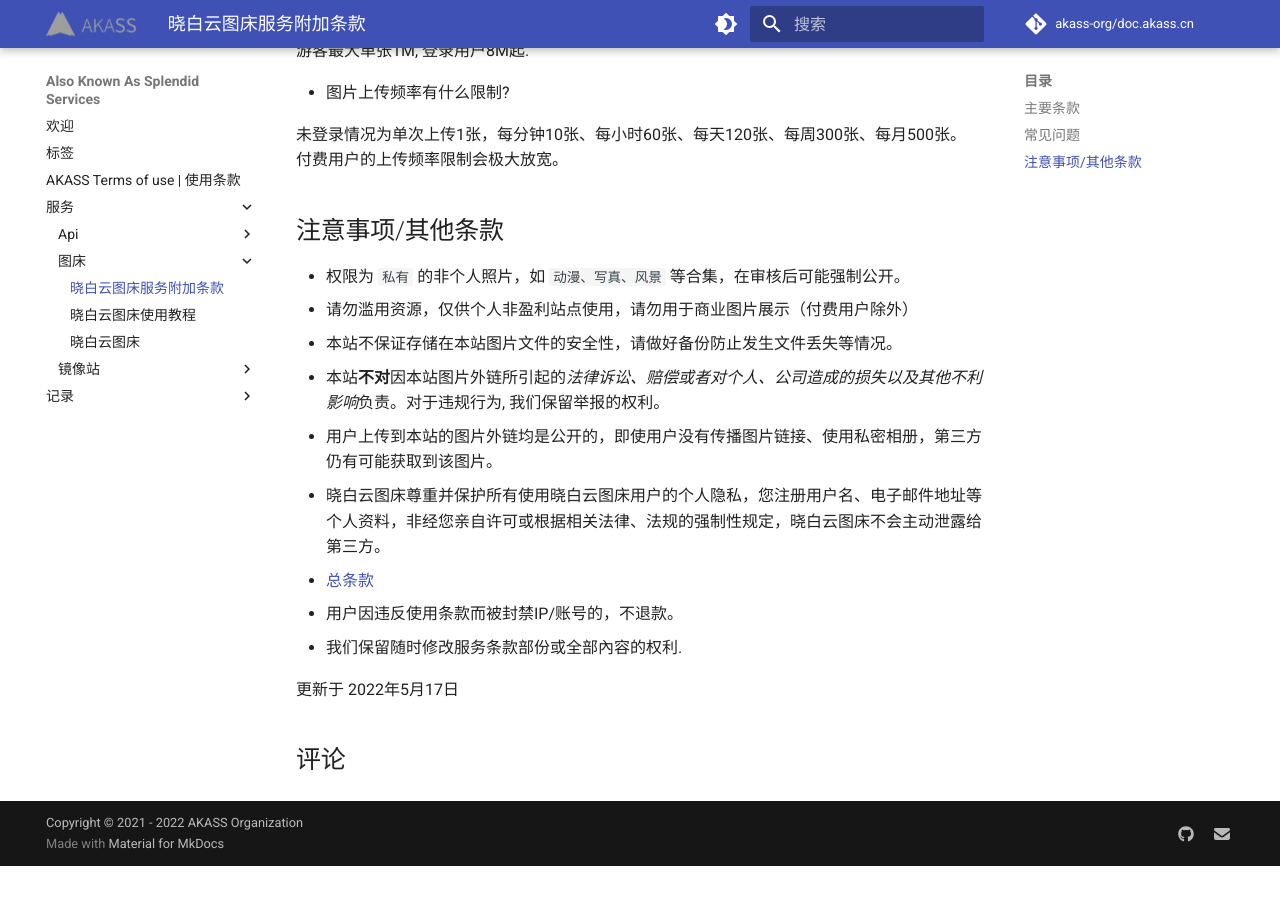
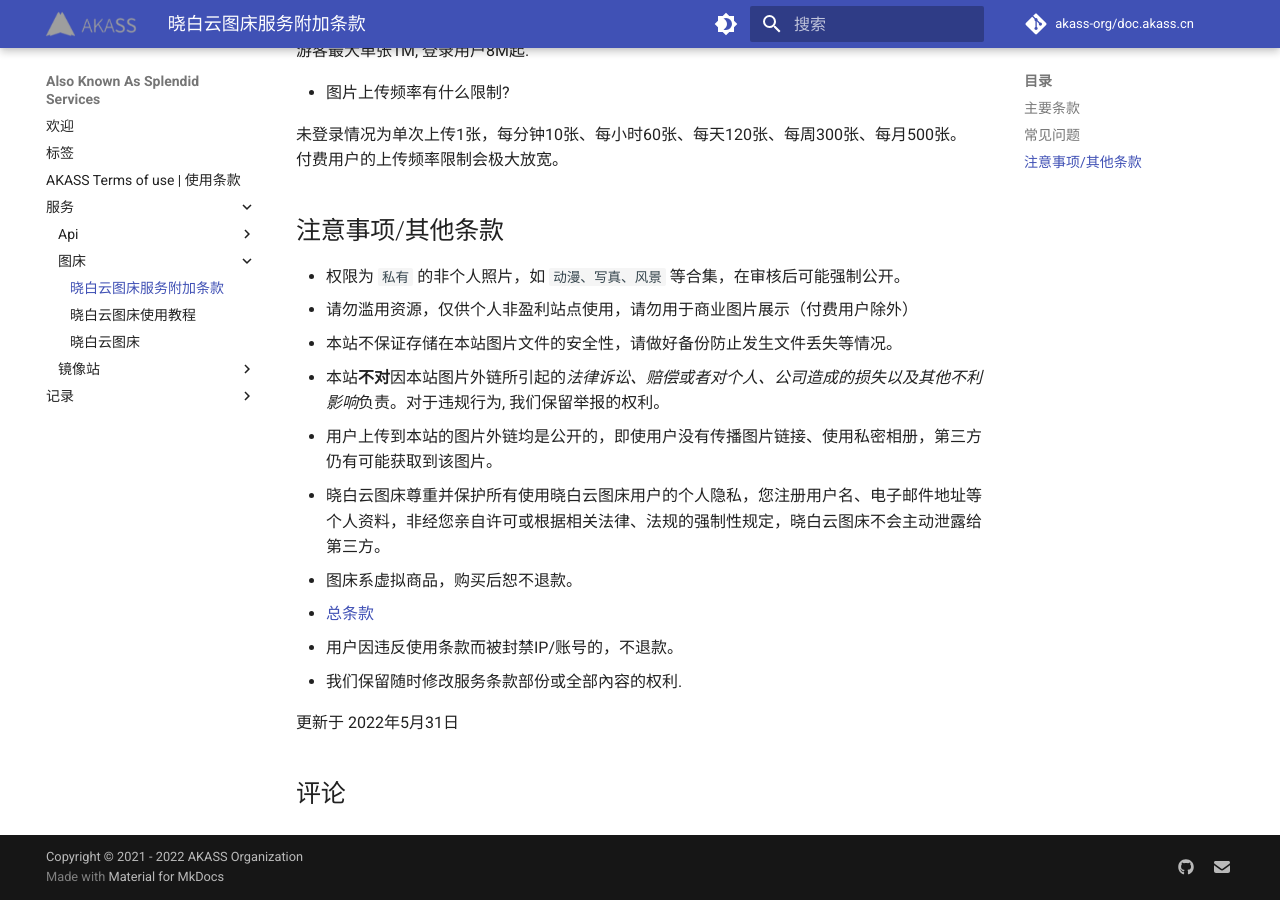
Before and after one commit to akass-org/doc.akass.cn, an MkDocs documentation site: the page built from docs/服务/图床/imghost-rules.md, in a window 1280 px wide and 900 px high, scrolled down 1485 px. Built offline with MkDocs 1.6.1 and Material for MkDocs 9.7.7, drawn with Linux system fonts in a browser that asks for light colours; comment, search, counter and statistics services are not loaded; before the commit the page ends 2351 px from its top, so only the background shows below that.

Commit message:
Update imghost TOU.

```diff
--- a/docs/服务/图床/imghost-rules.md
+++ b/docs/服务/图床/imghost-rules.md
@@ -69,8 +69,9 @@
 - 本站**不对**因本站图片外链所引起的*法律诉讼、赔偿或者对个人、公司造成的损失以及其他不利影响*负责。对于违规行为, 我们保留举报的权利。
 - 用户上传到本站的图片外链均是公开的，即使用户没有传播图片链接、使用私密相册，第三方仍有可能获取到该图片。
 - 晓白云图床尊重并保护所有使用晓白云图床用户的个人隐私，您注册用户名、电子邮件地址等个人资料，非经您亲自许可或根据相关法律、法规的强制性规定，晓白云图床不会主动泄露给第三方。
+- 图床系虚拟商品，购买后恕不退款。
 - [总条款](/terms-of-use/)
 - 用户因违反使用条款而被封禁IP/账号的，不退款。
 - 我们保留随时修改服务条款部份或全部內容的权利.
 
-更新于 2022年5月17日
+更新于 2022年5月31日
```
